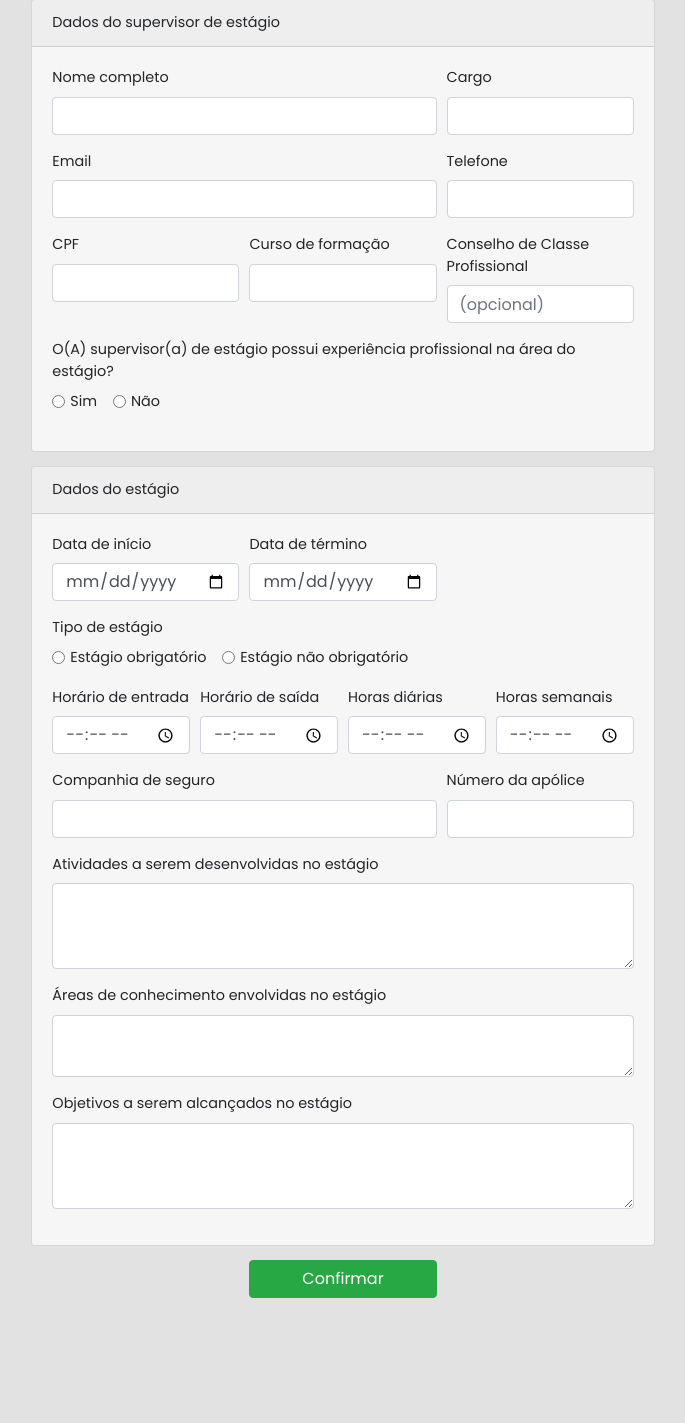
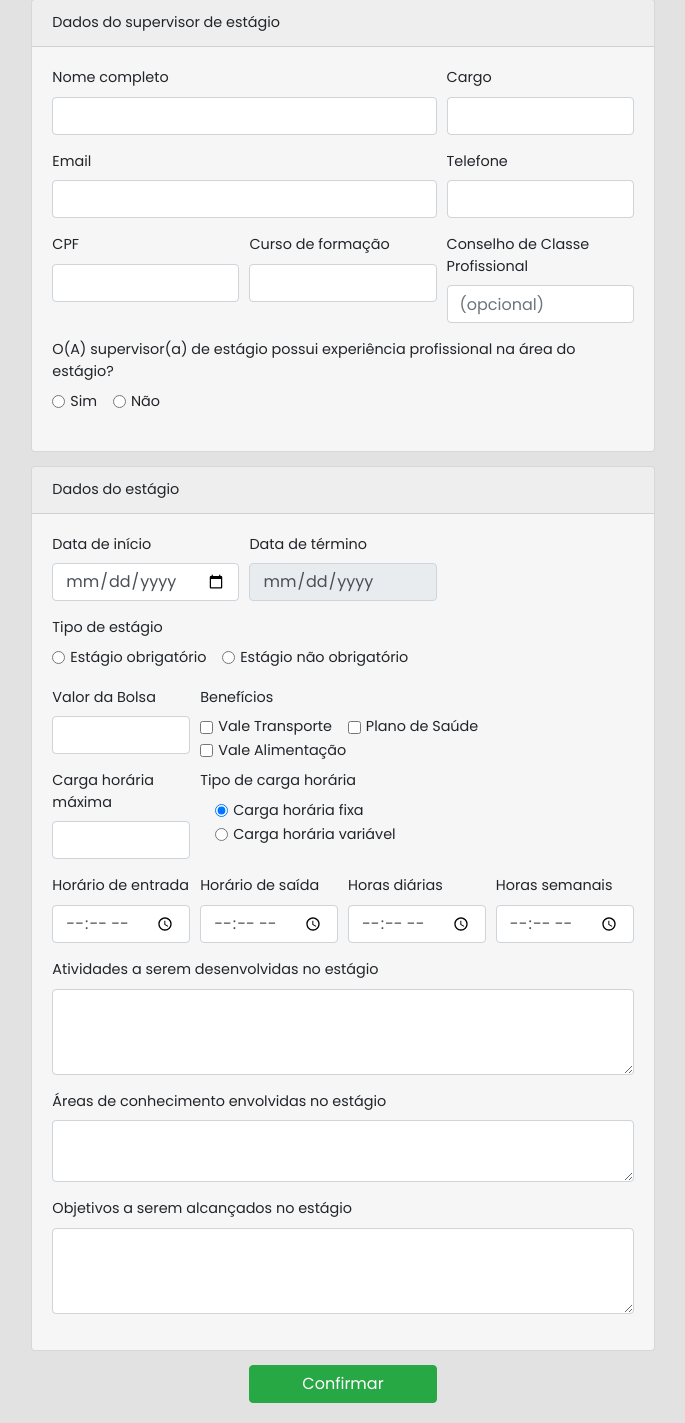
Before and after one commit to MarcosVMoreira/SistemaDeEstagio, a PHP site: page /formulario.php in a window 1280 px wide. Shown: the part 1709-3132 px from the top of the page, without its empty margins (422-1107 px from the left). Before the commit the page ends 3007 px from the top, so only its background shows below. Run offline with PHP 8.4, Linux system fonts and the light colour scheme.

Commit message:
Add: tratamento de campos de estagio
Se deu errado o push, a culpa é do Marcos. Fiz merge errado, eu acho

```diff
--- a/formulario.php
+++ b/formulario.php
@@ -469,7 +469,7 @@
                             <div class="col-sm-12 col-md-4">
                                 <div class="form-group">
                                     <label for="inputDataFimEstagio">Data de término</label>
-                                    <input type="date" class="form-control" id="inputDataFimEstagio" required>
+                                    <input type="date" class="form-control" id="inputDataFimEstagio" disabled>
                                 </div>
                             </div>
 
@@ -498,47 +498,93 @@
                         <div class="form-row">
                             <div class="col-sm-12 col-md-3">
                                 <div class="form-group">
-                                    <label for="inputHorasDiarias">Horário de entrada</label>
-                                    <input type="time" class="form-control" id="inputHorasDiarias" required>
+                                    <label for="inputValorBolsa">Valor da Bolsa</label>
+                                    <input type="text" class="form-control" id="inputValorBolsa">
                                 </div>
                             </div>
-
-                            <div class="col-sm-12 col-md-3">
-                                <div class="form-group">
-                                    <label for="inputHorasDiarias">Horário de saída</label>
-                                    <input type="time" class="form-control" id="inputHorasDiarias" required>
-                                </div>
-                            </div>
-
-                            <div class="col-sm-12 col-md-3">
-                                <div class="form-group">
-                                    <label for="inputHorasDiarias">Horas diárias</label>
-                                    <input type="time" class="form-control" id="inputHorasDiarias" required>
-                                </div>
-                            </div>
-
-                            <div class="col-sm-12 col-md-3">
-                                <div class="form-group">
-                                    <label for="inputHorasSemanais">Horas semanais</label>
-                                    <input type="time" class="form-control" id="inputHorasSemanais" required>
+                            <div class="col-sm-12 col-md-9">
+                                <label for="inputBeneficios">Benefícios</label>
+                                <div>
+                                    <div class="form-check form-check-inline">
+                                        <input class="form-check-input" type="checkbox" value="ValeTransporte" id="checkboxValeTransporte">
+                                        <label class="form-check-label" for="checkboxValeTransporte">
+                                             Vale Transporte
+                                        </label>
+                                    </div>
+                                    <div class="form-check form-check-inline">
+                                        <input class="form-check-input" type="checkbox" value="PlanoDeSaude" id="checkboxPlanoDeSaude">
+                                        <label class="form-check-label" for="checkboxPlanoDeSaude">
+                                             Plano de Saúde
+                                        </label>
+                                    </div>
+                                    <div class="form-check form-check-inline">
+                                        <input class="form-check-input" type="checkbox" value="ValeAlimentacao" id="checkboxValeAlimentacao">
+                                        <label class="form-check-label" for="checkboxValeAlimentacao">
+                                             Vale Alimentação
+                                        </label>
+                                    </div>
                                 </div>
                             </div>
                         </div>
 
                         <div class="form-row">
-                            <div class="col-sm-12 col-md-8">
+                            <div class="col-sm-12 col-md-3">
                                 <div class="form-group">
-                                    <label for="inputCompanhiaSeguro">Companhia de seguro</label>
-                                    <input type="text" class="form-control" id="inputCompanhiaSeguro" required>
+                                    <label for="inputCargaHorariaMax">Carga horária máxima</label>
+                                    <input type="text" class="form-control" id="inputCargaHorariaMax">
                                 </div>
                             </div>
-
-                            <div class="col-sm-12 col-md-4">
-                                <div class="form-group">
-                                    <label for="inputNumeroApolice">Número da apólice</label>
-                                    <input type="text" class="form-control" id="inputNumeroApolice" required>
+                            <div class="col-sm-12 col-md-7">
+                                <label for="radioGroupCargaHoraria">Tipo de carga horária</label>
+                                <div>
+                                    <div class="col-sm-12">
+                                        <div class="form-group">
+                                            <div class="form-check form-check-inline">
+                                                <input class="form-check-input" type="radio" name="radioGroupCargaHoraria" id="radioFixa" value="nao" checked>
+                                                <label class="form-check-label" for="radioFixa">Carga horária fixa</label>
+                                            </div>
+                                            <div class="form-check form-check-inline">
+                                                 <input class="form-check-input" type="radio" name="radioGroupCargaHoraria" id="radioVariavel" value="sim">
+                                                <label class="form-check-label" for="radioVariavel">Carga horária variável</label>
+                                            </div>
+                                        </div>
+                                    </div>
                                 </div>
                             </div>
+                        </div>
+
+                        <div class="form-row" id="divHorarios">
+                                <div id="horarioEntrada" class="col-sm-12 col-md-3">
+                                    <div class="form-group">
+                                        <label for="inputHorasDiarias">Horário de entrada</label>
+                                        <input type="time" class="form-control" id="inputHorasDiarias">
+                                    </div>
+                                </div>
+
+                                <div id="horarioSaida" class="col-sm-12 col-md-3">
+                                    <div class="form-group">
+                                        <label for="inputHorasDiarias">Horário de saída</label>
+                                        <input type="time" class="form-control" id="inputHorasDiarias">
+                                    </div>
+                                </div>
+
+                                <div id="horasDiarias" class="col-sm-12 col-md-3">
+                                    <div class="form-group">
+                                        <label for="inputHorasDiarias">Horas diárias</label>
+                                        <input type="time" class="form-control" id="inputHorasDiarias">
+                                    </div>
+                                </div>
+
+                                <div id="horasSemanais" class="col-sm-12 col-md-3">
+                                    <div class="form-group">
+                                        <label for="inputHorasSemanais">Horas semanais</label>
+                                        <input type="time" class="form-control" id="inputHorasSemanais">
+                                    </div>
+                                </div>
+                        </div>
+
+                        <div id="divSeguro1"class="form-row">
+
                         </div>
 
                         <div class="form-row">
--- a/js/formulario.js
+++ b/js/formulario.js
@@ -85,3 +85,86 @@ $(document).ready(function () {
             });
         });
 });
+
+$('#radioRemunerado').change(function(){
+        console.log("batata222");
+            $('#divSeguro1').append('<div id="divSeguro" class="col-sm-12 col-md-8">'
+            +'<div class="form-group">'
+                +'<label for="inputCompanhiaSeguro">Companhia de seguro</label>'
+               +'<input type="text" class="form-control" id="inputCompanhiaSeguro">'
+            +'</div>'
+        +'</div>'
+
+        +'<div id="divApolice" class="col-sm-12 col-md-4">'
+            +'<div class="form-group">'
+                +'<label for="inputNumeroApolice">Número da apólice</label>'
+                +'<input type="text" class="form-control" id="inputNumeroApolice">'
+            +'</div>'
+        +'</div>');
+        $('#checkboxValeTransporte').prop("checked",true);
+        $('#checkboxValeTransporte').prop("disabled",true);
+        $('#inputValorBolsa').prop("required",true);
+});
+
+$('#radioNaoRemunerado').change(function(){
+    console.log("batata");
+    $('#divSeguro').remove();
+    $('#divApolice').remove();
+    $('#checkboxValeTransporte').prop("checked",false);
+    $('#checkboxValeTransporte').prop("disabled",false);
+    $('#inputValorBolsa').prop("required",false);
+});
+
+$('#radioFixa').change(function(){
+    $('#inputDataFimEstagio').prop("disabled",true);
+    $('#divHorarios').append('<div id="horarioEntrada" class="col-sm-12 col-md-3">'
+    +'<div class="form-group">'
+        +'<label for="inputHorasDiarias">Horário de entrada</label>'
+        +'<input type="time" class="form-control" id="inputHorasDiarias">'
+    +'</div>'
++'</div>'
+
++'<div id="horarioSaida" class="col-sm-12 col-md-3">'
+    +'<div class="form-group">'
+        +'<label for="inputHorasDiarias">Horário de saída</label>'
+        +'<input type="time" class="form-control" id="inputHorasDiarias">'
+    +'</div>'
++'</div>'
+
++'<div id="horasDiarias" class="col-sm-12 col-md-3">'
+    +'<div class="form-group">'
+        +'<label for="inputHorasDiarias">Horas diárias</label>'
+        +'<input type="time" class="form-control" id="inputHorasDiarias">'
+    +'</div>'
++'</div>'
+
++'<div id="horasSemanais" class="col-sm-12 col-md-3">'
++'<div class="form-group">'
+        +'<label for="inputHorasSemanais">Horas semanais</label>'
+        +'<input type="time" class="form-control" id="inputHorasSemanais">'
+   + '</div>'
++'</div>');
+
+});
+
+$('#radioVariavel').change(function(){
+    $('#inputDataFimEstagio').prop("disabled",false);
+    $('#horarioEntrada').remove();
+    $('#horarioSaida').remove();
+    $('#horasDiarias').remove();
+    $('#horasSemanais').remove();
+});
+
+
+function telefoneFocusOut(event) {
+    var target, phone, element;
+    target = (event.currentTarget) ? event.currentTarget : event.srcElement;
+    phone = target.value.replace(/\D/g, '');
+    element = $(target);
+    element.unmask();
+    if (phone.length > 10) {
+        element.mask("(00) 00000-0000");
+    } else {
+        element.mask("(00) 0000-0000");
+    }
+}
```
